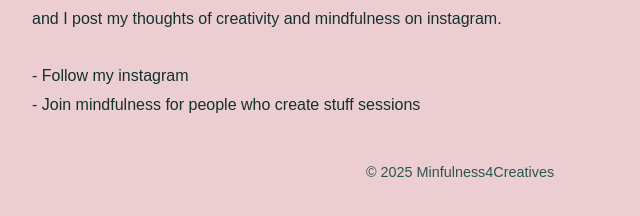
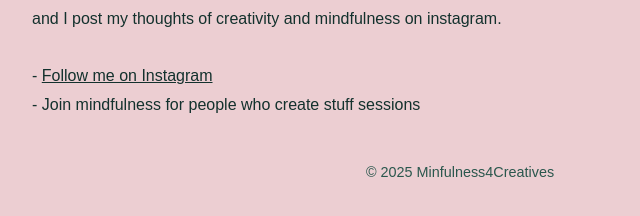
Before and after one commit to willblackstone/willblackstone.github.io, a plain HTML site: page index.html in a window 1280 px wide. Shown: the part 384-600 px from the top of the page, 180-820 px from the left. Drawn offline with Linux system fonts and the light colour scheme.

Commit message:
link2insta

```diff
--- a/index.html
+++ b/index.html
@@ -93,7 +93,10 @@
             I'm Will and this is mindfulness 4 creatives.
             We run sessions on zoom called mindfulness for people who create stuff, and I post my thoughts of creativity and mindfulness on instagram.
             <br><br>
-            - Follow my instagram <br>
+            - <a href="https://www.instagram.com/mindfulness4creatives" target="_blank" rel="noopener noreferrer">
+                Follow me on Instagram
+              </a>
+               <br>
             - Join mindfulness for people who create stuff sessions
 
         </p>
```
